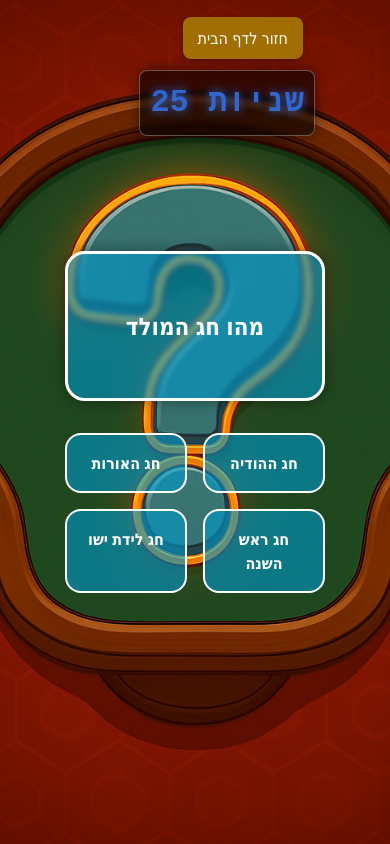
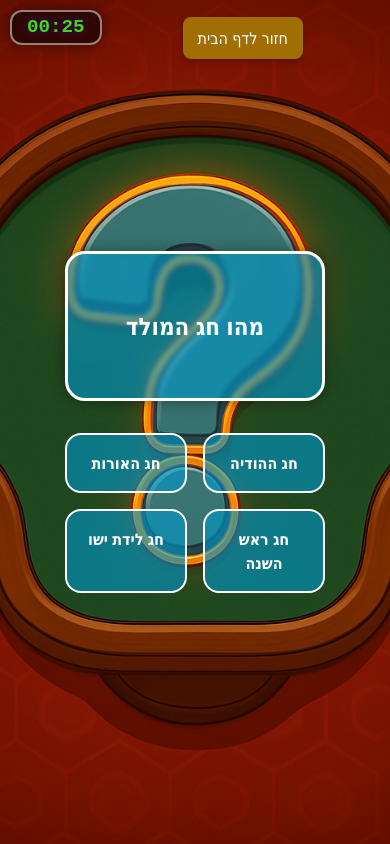
Before and after one commit to LorenKaso/vegasTrivia, a React (Vite) app: page /mono in a window 390 px wide. Built offline with nearby package versions, Linux system fonts and the light colour scheme.

Commit message:
Timer-Add responsive styled timer for all screen sizes

```diff
--- a/src/components/Timer.css
+++ b/src/components/Timer.css
@@ -1,11 +1,11 @@
-.digital-timer-display {
+.monopoly-timer {
   position: absolute;
-  top: 70px;
-  right: 75px;
+  top: 15px;
+  left: 40px;
   background-color: rgba(0, 0, 0, 0.6);
-  color: #3366cc;
-  padding: 8px 10px;
-  border-radius: 8px;
+  color: #41d71b;
+  padding: 1px 20px;
+  border-radius: 12px;
   font-family: 'Orbitron', monospace;
   font-size: 2rem;
   font-weight: bold;
@@ -13,7 +13,29 @@
   z-index: 20;
   min-width: 100px;
   text-align: center;
-  text-shadow: 0 0 8px rgba(51, 102, 204, 0.7), 0 0 15px rgba(51, 102, 204, 0.5);
-  border: 1px solid rgba(255, 255, 255, 0.3);
-  backdrop-filter: blur(2px);
+  text-shadow: 0 0 8px rgba(14, 0, 212, 0.7), 0 0 15px rgba(212, 0, 0, 0.5);
+  border: 2px solid rgba(255, 255, 255, 0.5);
+  backdrop-filter: blur(3px);
 }
+
+/* מסכים קטנים מאוד - סמארטפונים */
+@media screen and (max-width: 600px) {
+  .monopoly-timer {
+    left: 10px;
+    top: 10px;
+    padding: 1px 15px;
+    font-size: 1.2rem;
+    min-width: 80px;
+  }
+}
+
+/* טאבלטים בינוניים (אופקי) */
+@media screen and (min-width: 601px) and (max-width: 900px) {
+  .monopoly-timer {
+    left: 20px;
+    top: 15px;
+    padding: 1px 18px;
+    font-size: 1.6rem;
+    min-width: 90px;
+  }
+}
--- a/src/components/Timer.jsx
+++ b/src/components/Timer.jsx
@@ -1,9 +1,17 @@
+import { useEffect } from "react";
 import "./Timer.css";
 
 function Timer({ timeLeft }) {
+  // פונקציה לעיצוב הזמן בפורמט 00:30
+  const formatTime = (seconds) => {
+    const mins = String(Math.floor(seconds / 60)).padStart(2, "0");
+    const secs = String(seconds % 60).padStart(2, "0");
+    return `${mins}:${secs}`;
+  };
+
   return (
-    <div className="digital-timer-display">
-      {timeLeft} שניות
+    <div className="monopoly-timer">
+      {formatTime(timeLeft)}
     </div>
   );
 }
```
